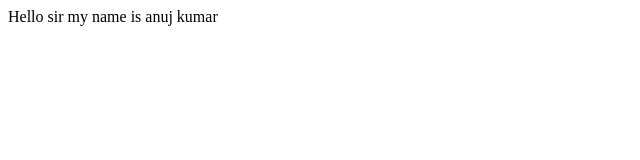
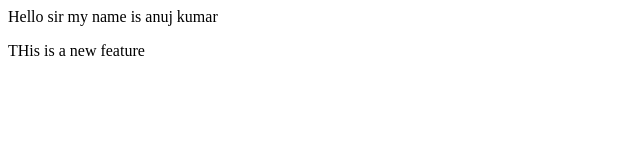
Before and after one commit to AnujKumar26619/localrepo, a plain HTML site: page index.html in a window 1280 px wide. Shown: the whole page, without its empty margins (0-640 px from the left). Drawn offline with Linux system fonts and the light colour scheme.

Commit message:
Adding new paragraph

```diff
--- a/index.html
+++ b/index.html
@@ -1 +1,4 @@
 <p>Hello sir my name is anuj kumar</p>
+<p>
+    THis is a new feature
+</p>
```
